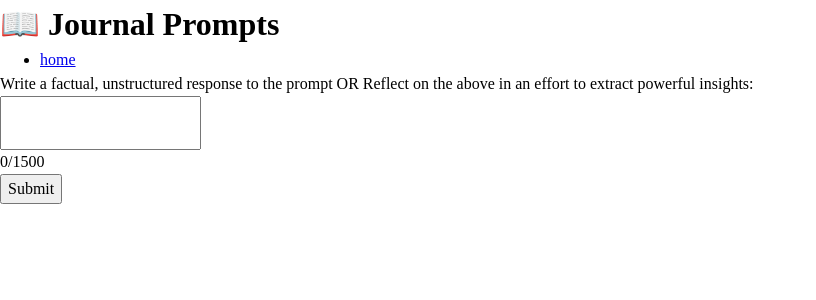
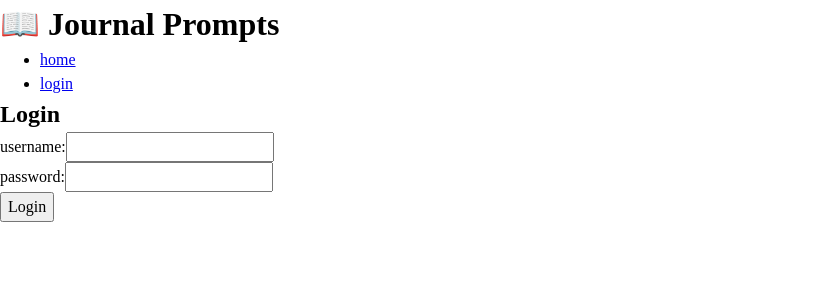
Before and after one commit to alex-j-garcia/journal-prompts-frontend, a React (Vite) app: page /login in a window 1280 px wide. Shown: the top 300 px of the page, without its empty margins (0-816 px from the left). Built offline with nearby package versions, Linux system fonts and the light colour scheme; no server answers.

Commit message:
Add login page

```diff
--- a/package.json
+++ b/package.json
@@ -14,7 +14,8 @@
   "dependencies": {
     "axios": "~1.7.9",
     "react": "^18.3.1",
-    "react-dom": "^18.3.1"
+    "react-dom": "^18.3.1",
+    "react-router-dom": "~7.1.5"
   },
   "devDependencies": {
     "@eslint/js": "^9.17.0",
--- a/src/App.jsx
+++ b/src/App.jsx
@@ -1,5 +1,10 @@
 import { useState } from 'react';
+import {
+  Route,
+  Routes,
+} from 'react-router-dom';
 import PromptPage from './components/PromptPage';
+import LoginPage from './components/LoginPage';
 import './App.css'
 
 function App() {
@@ -11,7 +16,10 @@ function App() {
 
   return (
     <div className='app'>
-        <PromptPage />
+      <Routes>
+        <Route path='/login' element={<LoginPage />} />
+        <Route path='/' element={<PromptPage />} />
+      </Routes>
     </div>
   );
 }
--- /dev/null
+++ b/src/components/LoginForm.jsx
@@ -0,0 +1,36 @@
+import useLoginForm from "../hooks/useLoginForm";
+
+const LoginForm = () => {
+  const {
+    formHint,
+    formState,
+    handleEvent,
+  } = useLoginForm();
+
+  return (
+    <form onSubmit={handleEvent}>
+      <span>{formHint}</span>
+      <div>
+        <label htmlFor='username'>username:</label>
+        <input
+          type='text'
+          id='username'
+          value={formState.username}
+          onChange={handleEvent}
+        />
+      </div>
+      <div>
+        <label htmlFor='password'>password:</label>
+        <input
+          type='password'
+          id='password'
+          value={formState.password}
+          onChange={handleEvent}
+        />
+      </div>
+      <button type='submit'>Login</button>
+    </form>
+  );
+};
+
+export default LoginForm;
--- /dev/null
+++ b/src/components/LoginPage.jsx
@@ -0,0 +1,13 @@
+import Layout from "./Layout";
+import LoginForm from "./LoginForm";
+
+const LoginPage = () => {
+  return (
+    <Layout>
+      <h2>Login</h2>
+      <LoginForm />
+    </Layout>
+  );
+};
+
+export default LoginPage;
--- a/src/components/Navigation.jsx
+++ b/src/components/Navigation.jsx
@@ -1,10 +1,14 @@
+import {
+  Link,
+} from 'react-router-dom';
+
 const Navigation = () => {
   return (
     <nav>
       <ul>
         {links.map((link) => (
           <li key={link.text}>
-            <a href={link.href}>{link.text}</a>
+            <Link to={link.href}>{link.text}</Link>
           </li>
         ))}
       </ul>
@@ -17,6 +21,10 @@ const links = [
     href: '/',
     text: 'home',
   },
+  {
+    href: '/login',
+    text: 'login',
+  },
 ];
 
 
--- a/src/components/PromptForm.jsx
+++ b/src/components/PromptForm.jsx
@@ -1,4 +1,4 @@
-import useForm from '../hooks/useForm';
+import usePromptForm from '../hooks/usePromptForm';
 
 const PromptForm = ({ prompt, triggerRefetch, user, setUser }) => {
   const {
@@ -6,7 +6,7 @@ const PromptForm = ({ prompt, triggerRefetch, user, setUser }) => {
     wordCount,
     handleChange,
     handleSubmit,
-  } = useForm(prompt, triggerRefetch, user, setUser);
+  } = usePromptForm(prompt, triggerRefetch, user, setUser);
 
   return (
     <div>
--- /dev/null
+++ b/src/hooks/useLoginForm.js
@@ -0,0 +1,42 @@
+import { useState } from 'react';
+import { useNavigate } from "react-router-dom";
+import loginService from '../services/login';
+
+const useLoginForm = () => {
+  const [formHint, setFormHint] = useState('');
+  const [formState, setFormState] = useState({
+    username: '',
+    password: '',
+  });
+
+  const navigate = useNavigate();
+
+  const handleEvent = async (event) => {
+    event.preventDefault();
+
+    const { type, target } = event;
+
+    if (type === 'submit') {
+      // TO-DO: store token in state
+      const data = await loginService.login(formState);
+
+      if (data.error) {
+        setFormHint(data.error);
+      } else {
+        console.log(`User logged in: ${data.token}`);
+        navigate('/');
+      }
+    } else if (type === 'change') {
+      const { id, value } = target;
+      setFormState({ ...formState, [id]: value,});
+    }
+  };
+
+  return {
+    formHint,
+    formState,
+    handleEvent,
+  };
+};
+
+export default useLoginForm;
--- a/src/hooks/useForm.js
+++ b/src/hooks/usePromptForm.js
@@ -2,7 +2,7 @@ import { useState } from 'react';
 import useWordCount from './useWordCount';
 import answersService from '../services/answers';
 
-const useForm = (prompt, triggerRefetch, user, setUser) => {
+const usePromptForm = (prompt, triggerRefetch, user, setUser) => {
   const [answer, setAnswer] = useState('');
   const { wordCount, handleWordCount } = useWordCount();
 
@@ -39,4 +39,4 @@ const useForm = (prompt, triggerRefetch, user, setUser) => {
   };
 };
 
-export default useForm;
+export default usePromptForm;
--- a/src/main.jsx
+++ b/src/main.jsx
@@ -1,10 +1,13 @@
 import { StrictMode } from 'react'
 import { createRoot } from 'react-dom/client'
+import { BrowserRouter as Router } from 'react-router-dom';
 import './index.css'
 import App from './App.jsx'
 
 createRoot(document.getElementById('root')).render(
-
-    <App />
-
-)
+  <StrictMode>
+    <Router>
+      <App />
+    </Router>
+  </StrictMode>
+);
--- a/src/services/endpoints.js
+++ b/src/services/endpoints.js
@@ -1,6 +1,6 @@
 export default {
   baseUrl: '/api',
+  login: '/login',
   answers: '/answers',
   activePrompt: '/prompts',
-  answers: '/answers',
 };
--- /dev/null
+++ b/src/services/login.js
@@ -0,0 +1,17 @@
+import axios from "axios";
+import endpoints from "./endpoints";
+
+const api = axios.create({ baseURL: endpoints.baseUrl });
+
+const login = async (credentials) => {
+  try {
+    const tokenResponse = await api.post(endpoints.login, credentials);
+    return tokenResponse.data;
+  } catch (errorPayload) {
+    return errorPayload.response.data;
+  }
+};
+
+export default {
+  login,
+};
```
Also changed, not shown: 1 other file (tests, documents, lock files or other folders).
